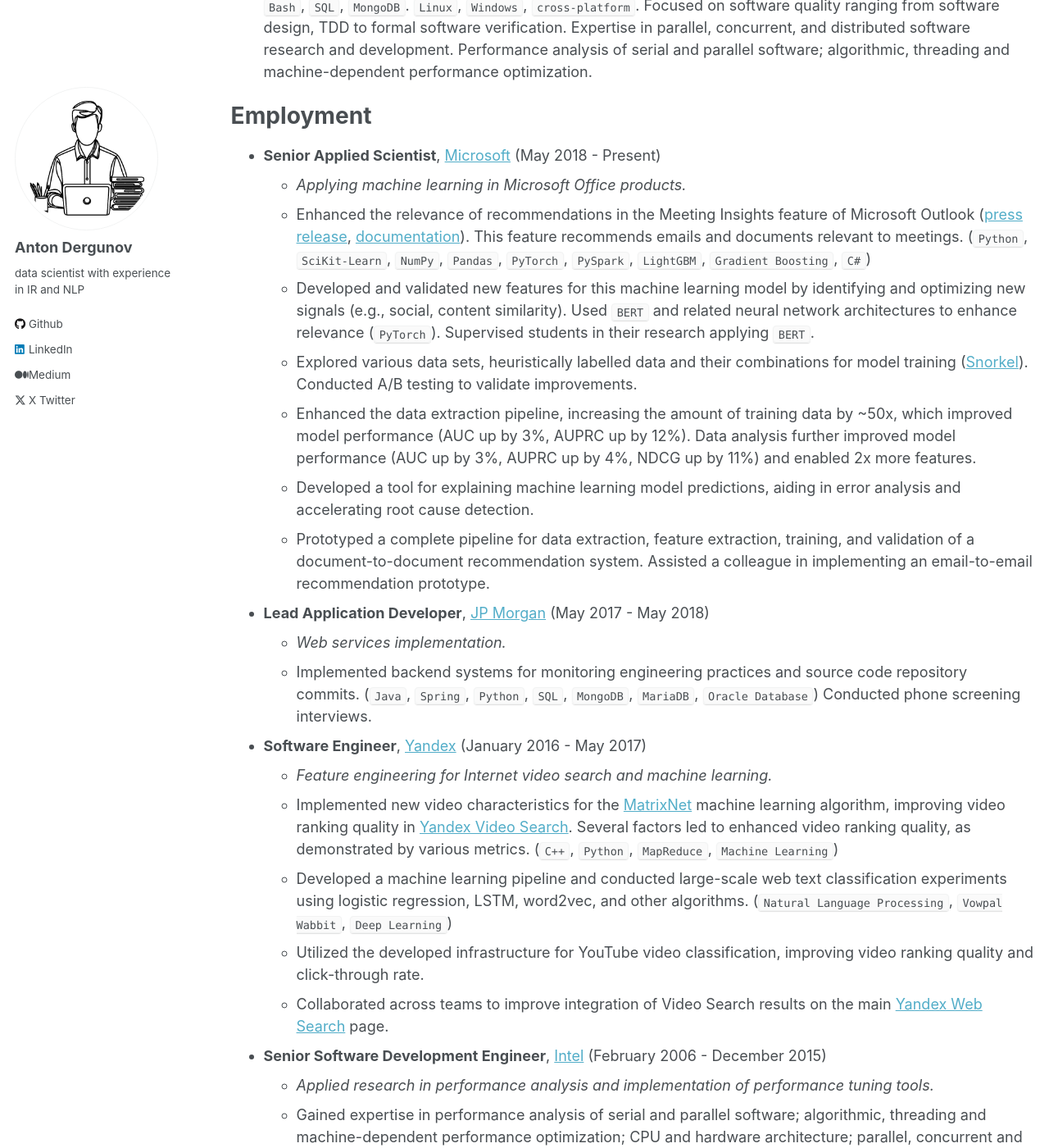
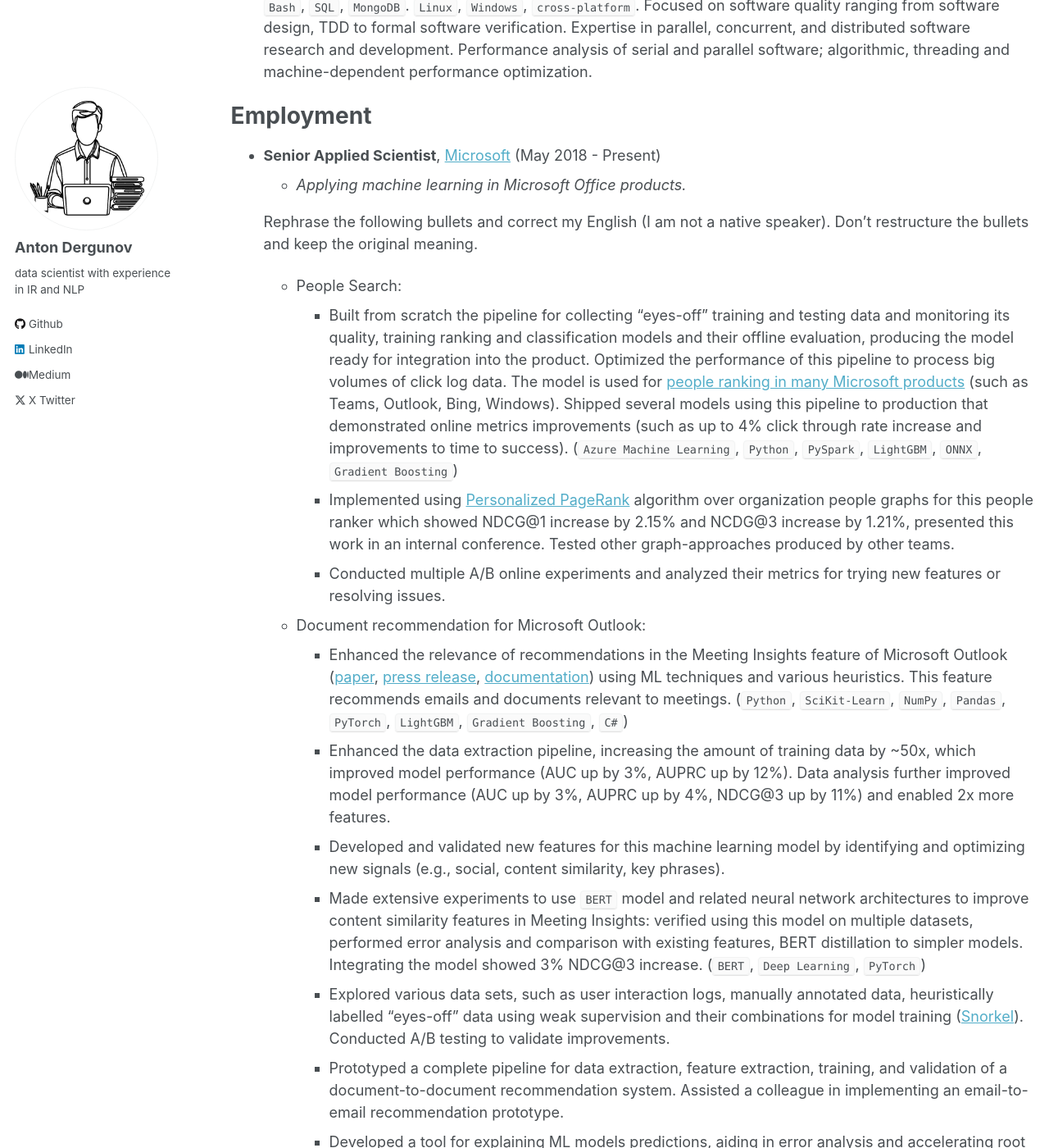
Before and after one commit to anton-dergunov/anton-dergunov.github.io, a Jekyll site: the page built from _pages/cv.md, in a window 1280 px wide and 1400 px high, scrolled down 533 px. Shown: the whole window at 82% size. Built offline with Jekyll 4.4.1, drawn with Linux system fonts in a browser that asks for light colours; some of the changed text lies outside the part shown.

Commit message:
Updated section for Microsoft in my CV; cleaned up about page

```diff
--- a/_pages/cv.md
+++ b/_pages/cv.md
@@ -15,7 +15,7 @@
 Highlights and Skills
 ======
 
-- **Machine Learning**: Extensive experience and keen interest in applying machine learning techniques for information retrieval and natural language processing. `Python`, `Jupyter Notebooks`, `NumPy`, `Pandas`, `SciKit-Learn`, `PyTorch`, `Matplotlib`, `Vowpal Wabbit`. Linear models, SVM, Decision Trees, Ensemble Learning, Gradient Boosting, Neural Networks, Deep Learning, CNN, RNN, LSTM, BERT, Autoencoders, Knowledge Representation, Natural Language Processing.
+- **Machine Learning**: Extensive experience and keen interest in applying machine learning techniques for information retrieval, recommendation systems and natural language processing. `Python`, `Jupyter Notebooks`, `NumPy`, `Pandas`, `SciKit-Learn`, `PyTorch`, `LightGBM`, `Matplotlib`. Linear models, SVM, Decision Trees, Ensemble Learning, Gradient Boosting, Neural Networks, Deep Learning, CNN, RNN, LSTM, BERT, Autoencoders, Knowledge Representation, Natural Language Processing.
 
 - **Software Development**: Experience across all phases of large software development projects, including design, prototyping, research, review, documentation, planning, and implementation. `C`, `C++`, `Java`, `Python`, `Bash`, `SQL`, `MongoDB`. `Linux`, `Windows`, `cross-platform`. Focused on software quality ranging from software design, TDD to formal software verification. Expertise in parallel, concurrent, and distributed software research and development. Performance analysis of serial and parallel software; algorithmic, threading and machine-dependent performance optimization.
 
@@ -25,12 +25,23 @@
 
 - **Senior Applied Scientist**, [Microsoft](https://www.microsoft.com/) (May 2018 - Present)
   - *Applying machine learning in Microsoft Office products.*
-  - Enhanced the relevance of recommendations in the Meeting Insights feature of Microsoft Outlook ([press release](https://www.microsoft.com/en-us/research/blog/the-story-of-an-office-ai-feature-how-ai-can-promote-efficient-meeting-preparation/), [documentation](https://support.microsoft.com/en-gb/office/use-intelligent-technology-in-outlook-on-the-web-and-outlook-com-24b30683-8340-4b69-b8ac-4193ec528a70)). This feature recommends emails and documents relevant to meetings. (`Python`, `SciKit-Learn`, `NumPy`, `Pandas`, `PyTorch`, `PySpark`, `LightGBM`, `Gradient Boosting`, `C#`)
-  - Developed and validated new features for this machine learning model by identifying and optimizing new signals (e.g., social, content similarity). Used `BERT` and related neural network architectures to enhance relevance (`PyTorch`). Supervised students in their research applying `BERT`.
-  - Explored various data sets, heuristically labelled data and their combinations for model training ([Snorkel](https://snorkel.ai/)). Conducted A/B testing to validate improvements.
-  - Enhanced the data extraction pipeline, increasing the amount of training data by ~50x, which improved model performance (AUC up by 3%, AUPRC up by 12%). Data analysis further improved model performance (AUC up by 3%, AUPRC up by 4%, NDCG up by 11%) and enabled 2x more features.
-  - Developed a tool for explaining machine learning model predictions, aiding in error analysis and accelerating root cause detection.
-  - Prototyped a complete pipeline for data extraction, feature extraction, training, and validation of a document-to-document recommendation system. Assisted a colleague in implementing an email-to-email recommendation prototype.
+
+  Rephrase the following bullets and correct my English (I am not a native speaker). Don't restructure the bullets and keep the original meaning.
+
+  - People Search:
+    - Built from scratch the pipeline for collecting "eyes-off" training and testing data and monitoring its quality, training ranking and classification models and their offline evaluation, producing the model ready for integration into the product. Optimized the performance of this pipeline to process big volumes of click log data. The model is used for [people ranking in many Microsoft products](https://www.youtube.com/watch?v=a6HO4ekmmjU) (such as Teams, Outlook, Bing, Windows). Shipped several models using this pipeline to production that demonstrated online metrics improvements (such as up to 4% click through rate increase and improvements to time to success). (`Azure Machine Learning`, `Python`, `PySpark`, `LightGBM`, `ONNX`, `Gradient Boosting`)
+    - Implemented using [Personalized PageRank](https://www.cs.cornell.edu/~bindel/blurbs/edgeppr.html) algorithm over organization people graphs for this people ranker which showed NDCG@1 increase by 2.15% and NCDG@3 increase by 1.21%, presented this work in an internal conference. Tested other graph-approaches produced by other teams.
+    - Conducted multiple A/B online experiments and analyzed their metrics for trying new features or resolving issues.
+
+  - Document recommendation for Microsoft Outlook:
+    - Enhanced the relevance of recommendations in the Meeting Insights feature of Microsoft Outlook ([paper](https://www.microsoft.com/en-us/research/publication/calendar-aware-proactive-email-recommendation/), [press release](https://www.microsoft.com/en-us/research/blog/the-story-of-an-office-ai-feature-how-ai-can-promote-efficient-meeting-preparation/), [documentation](https://support.microsoft.com/en-gb/office/use-intelligent-technology-in-outlook-on-the-web-and-outlook-com-24b30683-8340-4b69-b8ac-4193ec528a70)) using ML techniques and various heuristics. This feature recommends emails and documents relevant to meetings. (`Python`, `SciKit-Learn`, `NumPy`, `Pandas`, `PyTorch`, `LightGBM`, `Gradient Boosting`, `C#`)
+    - Enhanced the data extraction pipeline, increasing the amount of training data by ~50x, which improved model performance (AUC up by 3%, AUPRC up by 12%). Data analysis further improved model performance (AUC up by 3%, AUPRC up by 4%, NDCG@3 up by 11%) and enabled 2x more features.
+    - Developed and validated new features for this machine learning model by identifying and optimizing new signals (e.g., social, content similarity, key phrases).
+    - Made extensive experiments to use `BERT` model and related neural network architectures to improve content similarity features in Meeting Insights: verified using this model on multiple datasets, performed error analysis and comparison with existing features, BERT distillation to simpler models. Integrating the model showed 3% NDCG@3 increase. (`BERT`, `Deep Learning`, `PyTorch`)
+    - Explored various data sets, such as user interaction logs, manually annotated data, heuristically labelled "eyes-off" data using weak supervision and their combinations for model training ([Snorkel](https://snorkel.ai/)). Conducted A/B testing to validate improvements.
+    - Prototyped a complete pipeline for data extraction, feature extraction, training, and validation of a document-to-document recommendation system. Assisted a colleague in implementing an email-to-email recommendation prototype.
+    - Developed a tool for explaining ML models predictions, aiding in error analysis and accelerating root cause detection. Contributed to other internal debugging tools.
+    - Provided supervision and mentorship for 3 interns, and support for several colleagues serving as a go-to person for the products we were implementing.
 
 - **Lead Application Developer**, [JP Morgan](https://www.jpmorganchase.com/) (May 2017 - May 2018)
   - *Web services implementation.*
@@ -39,7 +50,7 @@
 - **Software Engineer**, [Yandex](https://yandex.com/company/) (January 2016 - May 2017)
   - *Feature engineering for Internet video search and machine learning.*
   - Implemented new video characteristics for the [MatrixNet](https://yandex.com/company/technologies/matrixnet/) machine learning algorithm, improving video ranking quality in [Yandex Video Search](https://yandex.com/video/). Several factors led to enhanced video ranking quality, as demonstrated by various metrics. (`C++`, `Python`, `MapReduce`, `Machine Learning`)
-  - Developed a machine learning pipeline and conducted large-scale web text classification experiments using logistic regression, LSTM, word2vec, and other algorithms. (`Natural Language Processing`, `Vowpal Wabbit`, `Deep Learning`)
+  - Developed a machine learning pipeline and conducted large-scale web text classification experiments using logistic regression, LSTM, word2vec, and other algorithms. (`Natural Language Processing`, `Deep Learning`)
   - Utilized the developed infrastructure for YouTube video classification, improving video ranking quality and click-through rate.
   - Collaborated across teams to improve integration of Video Search results on the main [Yandex Web Search](https://yandex.com/) page.
 
```
Also changed, not shown: other parts of _pages/cv.md (+1 -1 lines), _pages/about.md (+5 -5 lines).
